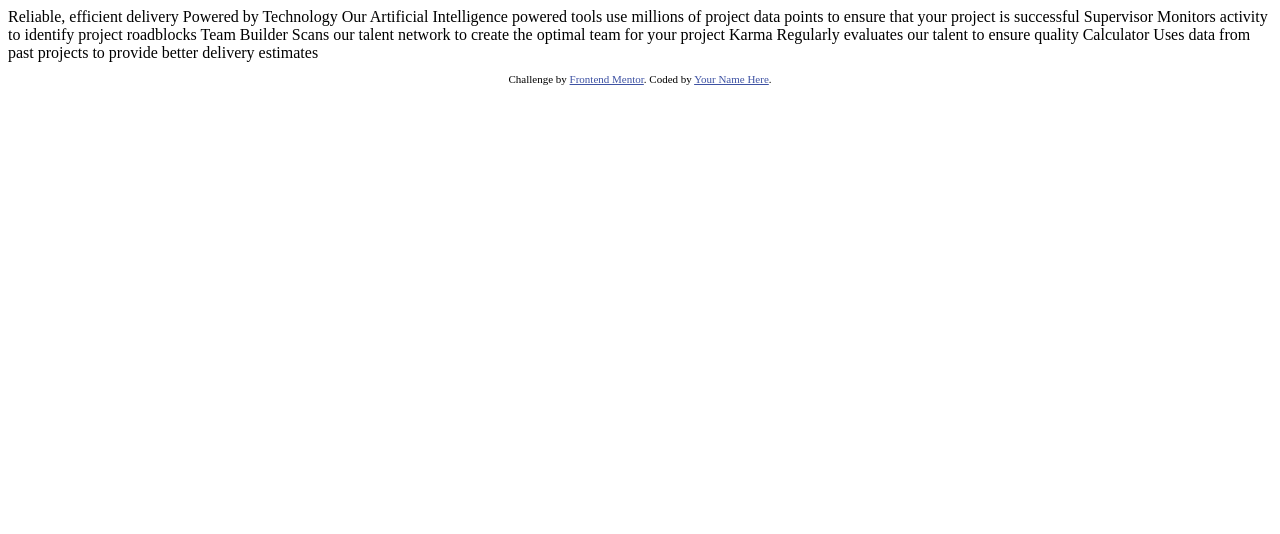
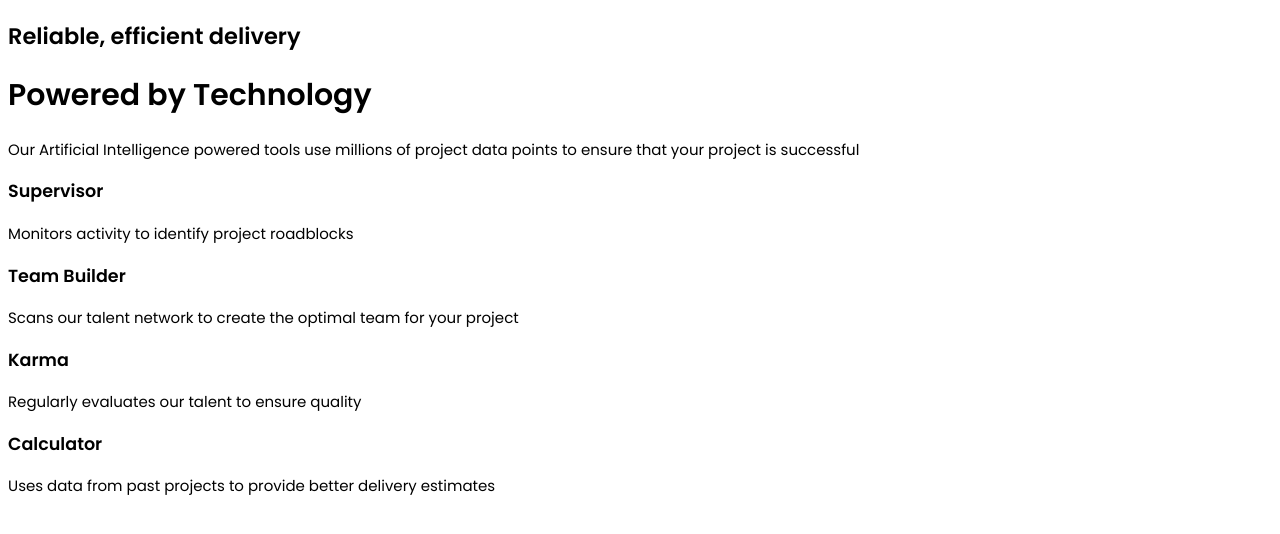
Before and after one commit to luisPolanco25/four-card-feature-section, a plain HTML site: page index.html in a window 1280 px wide. Drawn offline with Linux system fonts and the light colour scheme.

Commit message:
HTML structure defined

```diff
--- a/index.html
+++ b/index.html
@@ -2,44 +2,56 @@
 <html lang="en">
 <head>
   <meta charset="UTF-8">
-  <meta name="viewport" content="width=device-width, initial-scale=1.0"> <!-- displays site properly based on user's device -->
+  <meta name="viewport" content="width=device-width, initial-scale=1.0">
 
   <link rel="icon" type="image/png" sizes="32x32" href="./images/favicon-32x32.png">
+  <link rel="stylesheet" type="text/css" href="./styles.css" />
+  <link rel="preconnect" href="https://fonts.gstatic.com">
+  <link href="https://fonts.googleapis.com/css2?family=Poppins:wght@200;400;600&display=swap" rel="stylesheet">
+  <title>Luis Polanco | Four card feature section</title>
 
-  <title>Frontend Mentor | Four card feature section</title>
-
-  <!-- Feel free to remove these styles or customise in your own stylesheet 👍 -->
-  <style>
-    .attribution { font-size: 11px; text-align: center; }
-    .attribution a { color: hsl(228, 45%, 44%); }
-  </style>
 </head>
 <body>
+  <main>
+    <div id="title">
+      <h2>Reliable, efficient delivery</h2>
+      <h1>Powered by Technology</h1>
+    </div>
+    <div id="main-text">
+      <p>
+        Our Artificial Intelligence powered tools use millions of project data points
+        to ensure that your project is successful
+      </p>
+    </div>
+  </main>
 
-  Reliable, efficient delivery
-  Powered by Technology
+  <div id="boxes">
 
-  Our Artificial Intelligence powered tools use millions of project data points
-  to ensure that your project is successful
+    <div id="supervisor">
+      <h3>Supervisor</h3>
+      <p>Monitors activity to identify project roadblocks</p>
+      <!-- <img /> -->
+    </div>
 
-  Supervisor
-  Monitors activity to identify project roadblocks
+    <div id="builder">
+      <h3>Team Builder</h3>
+      <p>Scans our talent network to create the optimal team for your project</p>
+      <!-- <img /> -->
+    </div>
 
-  Team Builder
-  Scans our talent network to create the optimal team for your project
+    <div id="karma">
+      <h3>Karma</h3>
+      <p>Regularly evaluates our talent to ensure quality</p>
+      <!-- <img /> -->
+    </div>
 
-  Karma
-  Regularly evaluates our talent to ensure quality
+    <div id="calculator">
+      <h3>Calculator</h3>
+      <p>Uses data from past projects to provide better delivery estimates</p>
+      <!-- <img /> -->
+    </div>
 
-  Calculator
-  Uses data from past projects to provide better delivery estimates
+  </div>
 
-
-  <footer>
-    <p class="attribution">
-      Challenge by <a href="https://www.frontendmentor.io?ref=challenge" target="_blank">Frontend Mentor</a>.
-      Coded by <a href="#">Your Name Here</a>.
-    </p>
-  </footer>
 </body>
 </html>
--- /dev/null
+++ b/styles.css
@@ -0,0 +1,4 @@
+html {
+    font-family: 'Poppins', sans-serif;
+    font-size: 15px;
+}
```
